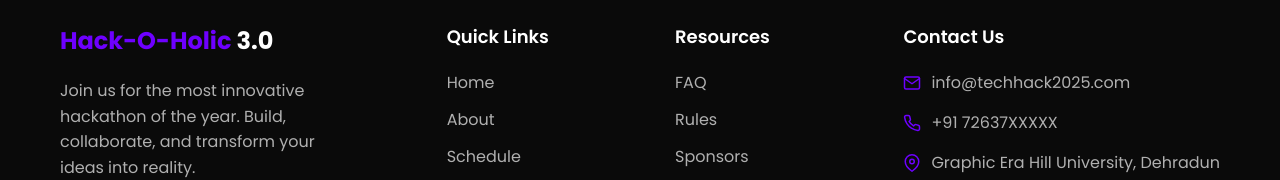
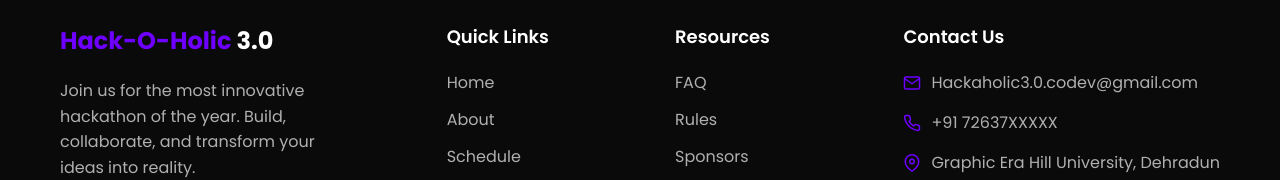
Before and after one commit to HimanshuRawat143/Hackathon, a React (Create React App) app in the folder client/: page /contact in a window 1280 px wide. Shown: the part 1810-1990 px from the top of the page. Built offline with nearby package versions, Linux system fonts and the light colour scheme.

Commit message:
Footer updated !

```diff
--- a/client/src/components/Footer.js
+++ b/client/src/components/Footer.js
@@ -57,7 +57,7 @@
                   <path d="M4 4h16c1.1 0 2 .9 2 2v12c0 1.1-.9 2-2 2H4c-1.1 0-2-.9-2-2V6c0-1.1.9-2 2-2z"></path>
                   <polyline points="22,6 12,13 2,6"></polyline>
                 </svg>
-                <span>info@techhack2025.com</span>
+                <span>Hackaholic3.0.codev@gmail.com</span>
               </ContactItem>
               <ContactItem>
                 <svg xmlns="http://www.w3.org/2000/svg" width="18" height="18" viewBox="0 0 24 24" fill="none" stroke="currentColor" strokeWidth="2" strokeLinecap="round" strokeLinejoin="round">
```
